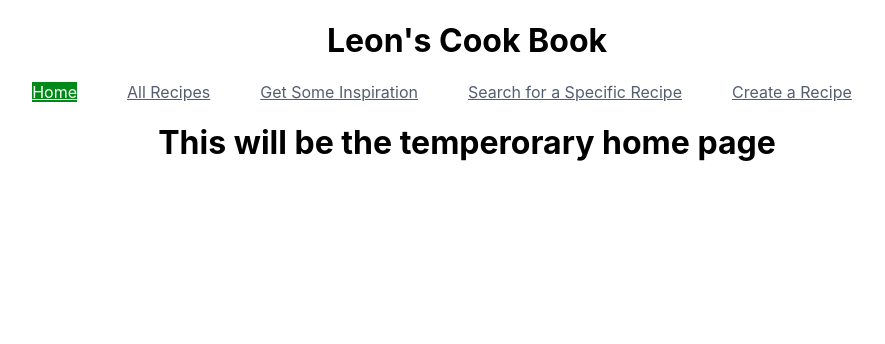
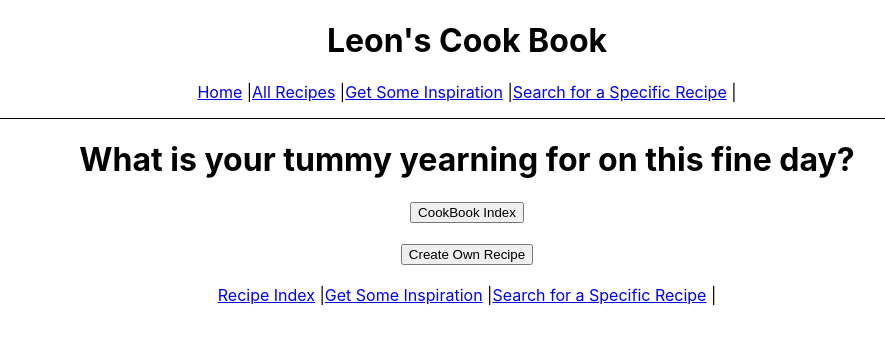
Before and after one commit to Xiaohei2021/react-frontEnd, a React (Create React App) app in the folder react_project/proj_5_front/: page /home in a window 1280 px wide. Shown: the top 344 px of the page, without its empty margins (173-1058 px from the left). Built offline with nearby package versions, Linux system fonts and the light colour scheme.

Commit message:
re-organzing app route structure

```diff
--- a/react_project/proj_5_front/src/App.js
+++ b/react_project/proj_5_front/src/App.js
@@ -8,61 +8,53 @@ import RecipeList from './components/recipe/RecipeList';
 import CookBookContainer from './containers/CookBookContainer';
 import QueryContainer from './containers/QueryContainer';
 import SurpriseContainer from './containers/SurpriseContainer';
-
-
-
 // import Error from './components/Error';
 import Navbar from './Navbar';
 
+function App() {
 
+  // let navigate = useNavigate();
 
-function App() {
-  let navigate = useNavigate();
-
-  function handleCreate(){
-    navigate("/recipes/new");
-  }
-
-  // function handleRecipes(){
-  //   navigate("/recipes")
+  // function handleCreate(){
+  //   navigate("/recipes/new");
   // }
 
-  function handleIndex(){
-    navigate("/home")
-  }
+  // function handleIndex(){
+  //   navigate("/home")
+  // }
 
   return (
     <div className='header'>
-      <h1>
-        Leon's Cook Book
-      </h1>
+        {/* <Navbar /> */}
 
-      {/* <h1>What is your tummy yearning for on this fine day?</h1> */}
-{/*
-      <button onClick={handleIndex}>CookBook Index </button><br/><br/>
-      <button onClick={handleCreate}>Create Own Recipe </button><br/><br/>  */}
-      {/* <button onClick={handleRecipes}>See All the Recipes</button>    */}
 
-        <Navbar />
+        <nav style={{
+            borderBottom: "solid 1px",
+            paddingBottom: "1rem",
+          }}>
+            <Link to="/home">Home</Link> |{""}
+            <Link to="/recipes">All Recipes</Link> |{""}
+            <Link to="/surprises">Get Some Inspiration</Link> |{""}
+            <Link to="/query">Search for a Specific Recipe</Link> |{""}
+          </nav>
 
         <Routes>
           <Route path="/home" element={< Home/>} />
-
-
           <Route path="/recipes" element={< CookBookContainer />} >
             <Route path={"list"} element={< RecipeList/>} />
             <Route path={"new"} element={< RecipeInput />}/>
             <Route path={":id"} element={<Recipe />} />
           </Route>
-
-
           {/* <Route path="/recipes" element={< CookBookContainer/>} /> */}
-          <Route path="/recipes/new" element={< RecipeInput/>} />
+          {/* <Route path="/recipes/new" element={< RecipeInput/>} /> */}
           <Route path="/surprises" element={< SurpriseContainer/>} />
           <Route path="/query" element={< QueryContainer />} />
         </Routes>
 
+      {/* <h1>What is your tummy yearning for on this fine day?</h1>
 
+      <button onClick={handleIndex}>CookBook Index </button><br/><br/>
+      <button onClick={handleCreate}>Create Own Recipe </button><br/><br/> */}
     </div>
   );
 }
--- a/react_project/proj_5_front/src/components/Home.js
+++ b/react_project/proj_5_front/src/components/Home.js
@@ -1,17 +1,31 @@
 import React from 'react'
 import { Link } from 'react-router-dom';
+import { useNavigate } from "react-router-dom";
+
 // import Navbar from '../Navbar';
 
 export default function Home() {
+
+  let navigate = useNavigate();
+
+  function handleCreate(){
+    navigate("/recipes/new");
+  }
+
+  function handleIndex(){
+    navigate("/home")
+  }
+
   return (
     <div>
       {/* <Navbar /> */}
-      <h1>This will be the temperorary home page</h1>
-            {/* <h1>What is your tummy yearning for on this fine day?</h1> */}
+      <h1>What is your tummy yearning for on this fine day?</h1>
 
-      {/* <nav
+      <button onClick={handleIndex}>CookBook Index </button><br/><br/>
+      <button onClick={handleCreate}>Create Own Recipe </button><br/><br/>
+
+      <nav
       style={{
-        borderBottom: "solid 1px",
         paddingBottom: "1rem",
       }}>
 
@@ -20,7 +34,7 @@ export default function Home() {
       <Link to="/surprises">Get Some Inspiration</Link> |{""}
       <Link to="/query">Search for a Specific Recipe</Link> |{""}
       <Link to=""></Link>
-    </nav> */}
+    </nav>
     </div>
   )
 }
--- a/react_project/proj_5_front/src/containers/CookBookContainer.js
+++ b/react_project/proj_5_front/src/containers/CookBookContainer.js
@@ -71,7 +71,6 @@ import { fetchSavedRecipe }from "../actions/recipeActions/recipe"
             paddingBottom: "1rem",
           }}>
             <Link to="/home">Home</Link> |{""}
-            <Link to="/recipes">Recipe Index</Link> |{""}
             <Link to="new">Create New Recipe</Link> |{""}
             <Link to="list">See All Recipes</Link> |{""}
           </nav>
--- a/react_project/proj_5_front/src/index.css
+++ b/react_project/proj_5_front/src/index.css
@@ -11,3 +11,7 @@ code {
   font-family: source-code-pro, Menlo, Monaco, Consolas, 'Courier New',
     monospace;
 }
+
+.header {
+  text-align: center;
+ }
--- a/react_project/proj_5_front/src/index.js
+++ b/react_project/proj_5_front/src/index.js
@@ -20,10 +20,28 @@ import RecipeList from './components/recipe/RecipeList';
 // import Error from './components/Error';
 
 
+// ReactDOM.render(
+//   <React.StrictMode>
+//     <Provider store={store}>
+//       <BrowserRouter >
+//           <App />
+//       </BrowserRouter >
+//     </Provider>
+//   </React.StrictMode>,
+//   document.getElementById('root')
+// );
+
+// // If you want to start measuring performance in your app, pass a function
+// // to log results (for example: reportWebVitals(console.log))
+// // or send to an analytics endpoint. Learn more: https://bit.ly/CRA-vitals
+// reportWebVitals();
+
+
 ReactDOM.render(
   <React.StrictMode>
     <Provider store={store}>
       <BrowserRouter >
+        <div className='header'><h1> Leon's Cook Book </h1></div>
           <App />
       </BrowserRouter >
     </Provider>
@@ -35,40 +53,3 @@ ReactDOM.render(
 // to log results (for example: reportWebVitals(console.log))
 // or send to an analytics endpoint. Learn more: https://bit.ly/CRA-vitals
 reportWebVitals();
-
-
-// ReactDOM.render(
-//   <React.StrictMode>
-//     <Provider store={store}>
-//       <BrowserRouter >
-//         <Routes>
-
-//           <Route path="/" element={ <App />} />
-//           <Route path="/home" element={< Home/>} />
-
-//           <Route path="/surprises" element={< SurpriseContainer/>} />
-//             {/* <Route path={":surpriseId"} element={<Recipe />} /> */}
-//           {/* </Route>  */}
-
-//           <Route path="/query" element={< QueryContainer />} />
-//             {/* <Route path={":queryId"} element={<Recipe />} > */}
-//           {/* </Route>  */}
-
-//           <Route path="/recipes" element={< CookBookContainer />} >
-//             <Route path={"list"} element={< RecipeList />}  >
-//               <Route path={":recipeId"} element={<Recipe />} />
-//             </Route>
-//             <Route path={"new"} element={< RecipeInput />}/>
-//           </Route>
-
-//         </Routes>
-//       </BrowserRouter >
-//     </Provider>
-//   </React.StrictMode>,
-//   document.getElementById('root')
-// );
-
-// // If you want to start measuring performance in your app, pass a function
-// // to log results (for example: reportWebVitals(console.log))
-// // or send to an analytics endpoint. Learn more: https://bit.ly/CRA-vitals
-// reportWebVitals();
```
Also changed, not shown: react_project/proj_5_front/src/components/surprises/SurpriseCard.js (+15 -0 lines).
